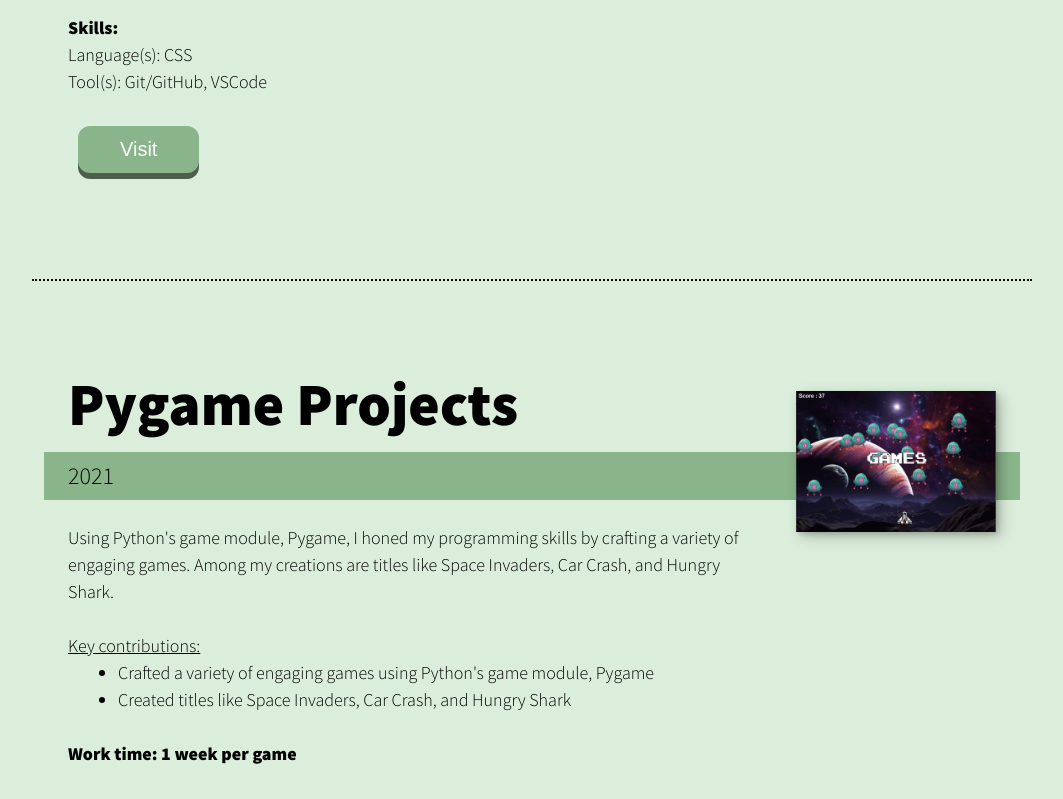
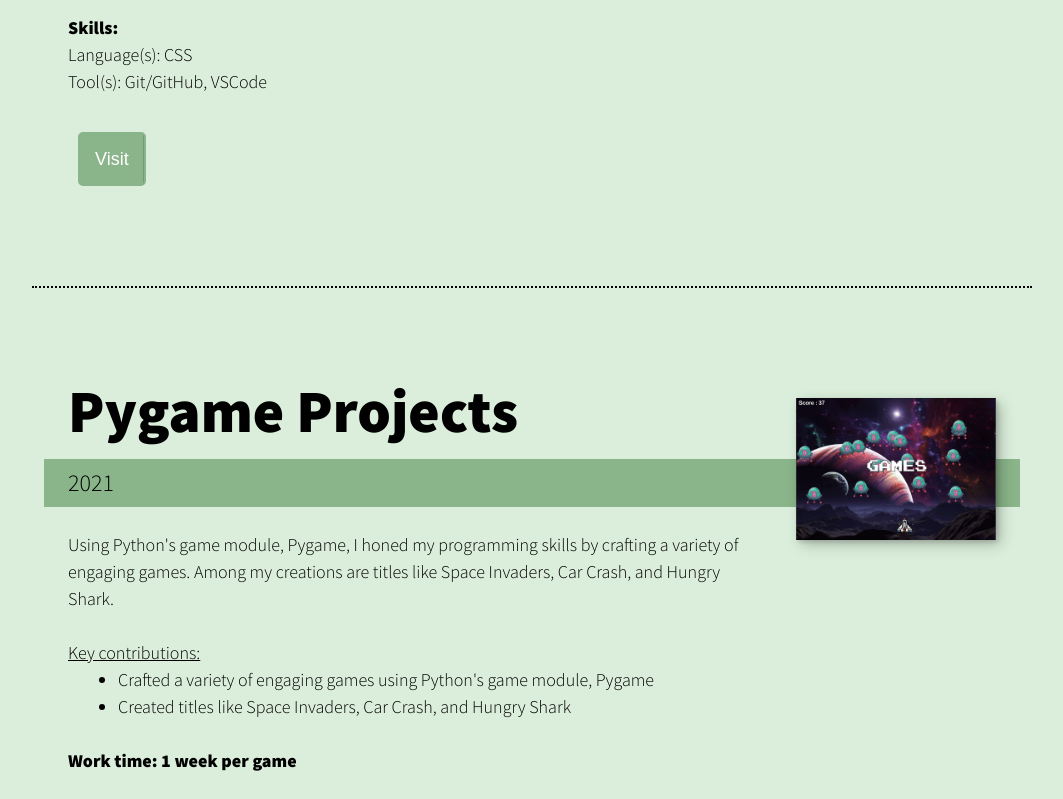
Before and after one commit to ThiiLuu79/tm_portfolio, a React (Create React App) app: page /Personals in a window 1280 px wide. Shown: the part 1020-1819 px from the top of the page, without its empty margins (108-1171 px from the left). Built offline with nearby package versions, Linux system fonts and the light colour scheme.

Commit message:
Updated button style

```diff
--- a/src/components/ReusableComponents/Button/Button.jsx
+++ b/src/components/ReusableComponents/Button/Button.jsx
@@ -12,8 +12,8 @@ const Button = ({text, redirect, blank, noreferrer, buttonType}) => {
 
     const renderPushableButton = () => {
         return (
-            <button className="pushable">
-                <span className="front">
+            <button className="tm_button">
+                <span>
                     {text}
                 </span>
             </button>
--- a/src/css/style.css
+++ b/src/css/style.css
@@ -421,26 +421,21 @@ header{
   margin: 20px 0 20px 0;
 }
 
-.pushable {
-  background: var(--clr-dark);
-  border-radius: 12px;
-  border: none;
-  padding: 0;
+.tm_button{
+  background: linear-gradient(to right, var(--clr-dark) 50%, var(--clr-accent) 50%);
+  background-size: 200% 100%;
+  background-position: right bottom;
+  color: var(--clr-light);
+  border: 2px solid var(--clr-accent);
+  border-radius: 5px;
+  padding: 15px;
   cursor: pointer;
-  outline-offset: 4px;
-}
-.front {
-  display: block;
-  padding: 12px 42px;
-  border-radius: 12px;
-  font-size: 1.25rem;
-  background: var(--clr-accent);
-  color: white;
-  transform: translateY(-6px);
+  transition: background-position 0.4s ease-in-out, color 0.4s ease-in-out;
 }
 
-.pushable:active .front {
-  transform: translateY(-2px);
+.tm_button:hover {
+  background-position: left bottom;
+  background-color: var(--clr-partial-dark)
 }
 
 @media (min-width: 600px){
@@ -897,10 +892,10 @@ header{
   margin: 10px;
 }
 
-.project__buttons Button, .project__buttons a {
+.project__buttons, .project__buttons a {
   display: flex;
-  flex-direction: row;
-
+  flex-direction: column;
+  align-items: flex-start;
 }
 
 .btn__link:hover, .project__buttons Button:hover, .project__buttons a:hover {
```
